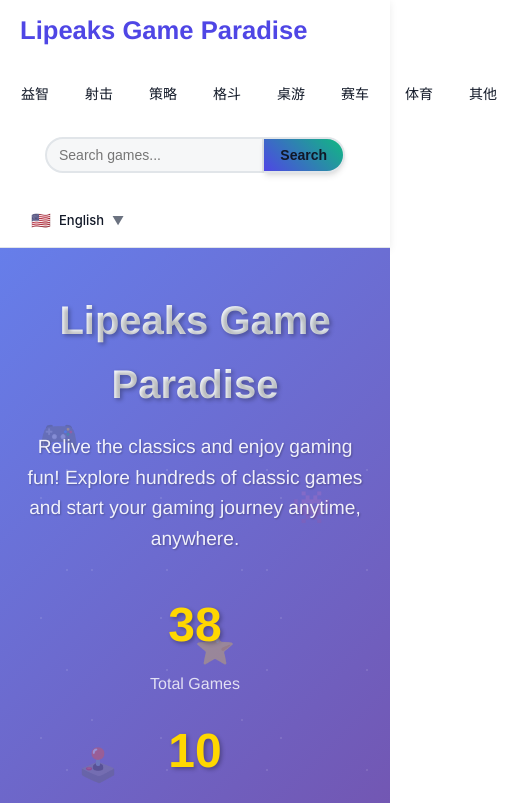
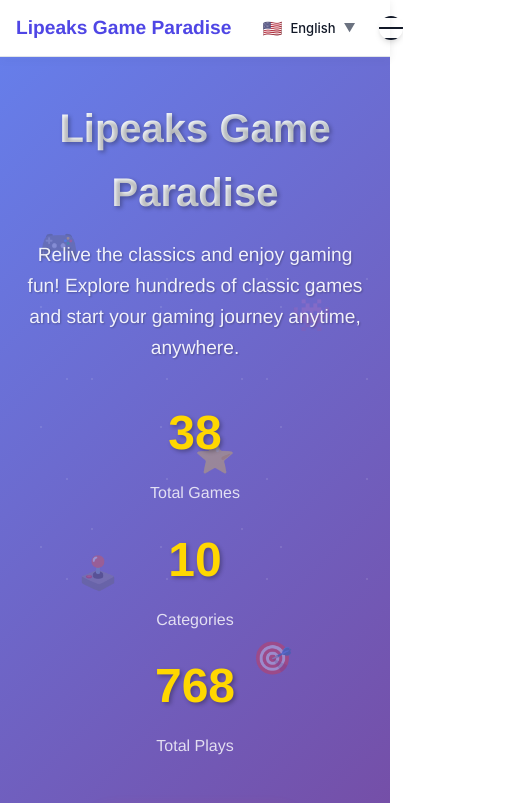
Before and after one commit to fx0883/lipeaks_fc_games, a Vue app: page / in a window 390 px wide. Shown: the top 803 px of the page, 513 px wide, since content can reach past the window. Built offline with nearby package versions, Linux system fonts and the light colour scheme.

Commit message:
Update AppHeader.vue

```diff
--- a/src/components/AppHeader.vue
+++ b/src/components/AppHeader.vue
@@ -2,20 +2,21 @@
   <header class="app-header">
     <div class="container">
       <div class="logo">
-        <a href="/" @click.prevent="openInNewTab('/')">
+        <router-link to="/">
           <h1>{{ $t('app.title') }}</h1>
-        </a>
+        </router-link>
       </div>
 
-              <nav class="main-nav">
+      <!-- 桌面端导航 -->
+      <nav class="main-nav desktop-nav">
         <ul>
           <li v-for="category in categories" :key="category.id">
-              <a :href="`/category/${category.id}`" @click.prevent="openInNewTab(`/category/${category.id}`)">{{ category.name }}</a>
+            <router-link :to="`/category/${category.id}`">{{ category.name }}</router-link>
           </li>
         </ul>
       </nav>
 
-              <div class="search-box">
+      <div class="search-box desktop-search">
         <input
           type="text"
           :placeholder="$t('nav.searchPlaceholder')"
@@ -27,7 +28,33 @@
 
       <div class="header-actions">
         <LanguageSwitcher />
+        <!-- 移动端菜单按钮 -->
+        <button class="mobile-menu-btn" @click="toggleMobileMenu">
+          <span></span>
+          <span></span>
+          <span></span>
+        </button>
       </div>
+    </div>
+
+    <!-- 移动端菜单 -->
+    <div class="mobile-menu" :class="{ 'active': isMobileMenuOpen }">
+      <div class="mobile-search">
+        <input
+          type="text"
+          :placeholder="$t('nav.searchPlaceholder')"
+          v-model="searchQuery"
+          @keyup.enter="handleSearchInNewTab"
+        >
+        <button @click="handleSearchInNewTab">{{ $t('nav.searchButton') }}</button>
+      </div>
+      <nav class="mobile-nav">
+        <ul>
+          <li v-for="category in categories" :key="category.id">
+            <router-link :to="`/category/${category.id}`" @click="closeMobileMenu">{{ category.name }}</router-link>
+          </li>
+        </ul>
+      </nav>
     </div>
   </header>
 </template>
@@ -42,6 +69,7 @@ const router = useRouter()
 const gameStore = useGameStore()
 const searchQuery = ref('')
 const categories = ref([])
+const isMobileMenuOpen = ref(false)
 
 // 加载分类数据
 const loadCategories = async () => {
@@ -73,6 +101,15 @@ const handleSearchInNewTab = () => {
 const openInNewTab = (path) => {
   const baseUrl = window.location.origin
   window.open(baseUrl + path, '_blank')
+}
+
+// 移动端菜单控制
+const toggleMobileMenu = () => {
+  isMobileMenuOpen.value = !isMobileMenuOpen.value
+}
+
+const closeMobileMenu = () => {
+  isMobileMenuOpen.value = false
 }
 
 // 组件挂载时加载分类数据
@@ -195,30 +232,131 @@ onMounted(() => {
     flex-shrink: 0;
     display: flex;
     align-items: center;
+    gap: 12px;
+  }
+
+  /* 移动端菜单按钮 */
+  .mobile-menu-btn {
+    display: none;
+    flex-direction: column;
+    width: 24px;
+    height: 24px;
+    background: none;
+    border: none;
+    cursor: pointer;
+    padding: 0;
+    justify-content: space-between;
+  }
+
+  .mobile-menu-btn span {
+    width: 100%;
+    height: 2px;
+    background-color: var(--color-text);
+    transition: all 0.3s ease;
+  }
+
+  /* 移动端菜单 */
+  .mobile-menu {
+    display: none;
+    position: absolute;
+    top: 100%;
+    left: 0;
+    right: 0;
+    background-color: white;
+    border-top: 1px solid #e1e5e9;
+    box-shadow: 0 4px 6px rgba(0, 0, 0, 0.1);
+    z-index: 1000;
+    max-height: 0;
+    overflow: hidden;
+    transition: max-height 0.3s ease;
+  }
+
+  .mobile-menu.active {
+    max-height: 500px;
+  }
+
+  .mobile-search {
+    padding: 16px;
+    border-bottom: 1px solid #e1e5e9;
+    display: flex;
+  }
+
+  .mobile-search input {
+    flex: 1;
+    padding: 8px 12px;
+    border: 2px solid #e1e5e9;
+    border-radius: 20px 0 0 20px;
+    outline: none;
+    font-size: 14px;
+    background-color: #f6f7f8;
+  }
+
+  .mobile-search button {
+    padding: 8px 16px;
+    background-color: #f6f7f8;
+    color: var(--color-text);
+    border: 2px solid #e1e5e9;
+    border-left: none;
+    border-radius: 0 20px 20px 0;
+    cursor: pointer;
+    font-size: 14px;
+  }
+
+  .mobile-nav ul {
+    list-style: none;
+    padding: 0;
+    margin: 0;
+  }
+
+  .mobile-nav li {
+    border-bottom: 1px solid #f0f0f0;
+  }
+
+  .mobile-nav a {
+    display: block;
+    padding: 16px;
+    text-decoration: none;
+    color: var(--color-text);
+    font-weight: 500;
+    transition: background-color 0.2s ease;
+  }
+
+  .mobile-nav a:hover {
+    background-color: #f6f7f8;
+    color: var(--color-primary);
   }
 
 @media (max-width: 768px) {
-  .container {
-    flex-wrap: wrap;
-    height: auto;
-    padding: 10px 20px;
+  .app-header {
+    position: relative;
   }
 
-  .logo {
-    margin-bottom: 10px;
+  .container {
+    height: 56px;
+    padding: 0 16px;
   }
 
-  .main-nav, .search-box {
-    width: 100%;
-    margin-bottom: 10px;
+  .logo h1 {
+    font-size: 1.2rem;
   }
 
-  .main-nav ul {
-    justify-content: center;
+  /* 隐藏桌面端元素 */
+  .desktop-nav,
+  .desktop-search {
+    display: none;
   }
 
-  .search-box input {
-    flex-grow: 1;
+  /* 显示移动端元素 */
+  .mobile-menu-btn {
+    display: flex;
+  }
+
+  .mobile-menu {
+    display: block;
+  }
+
+  .header-actions {
+    margin-left: auto;
   }
 }
 </style>
```
Lines whose indentation alone changed are shown as unchanged.
